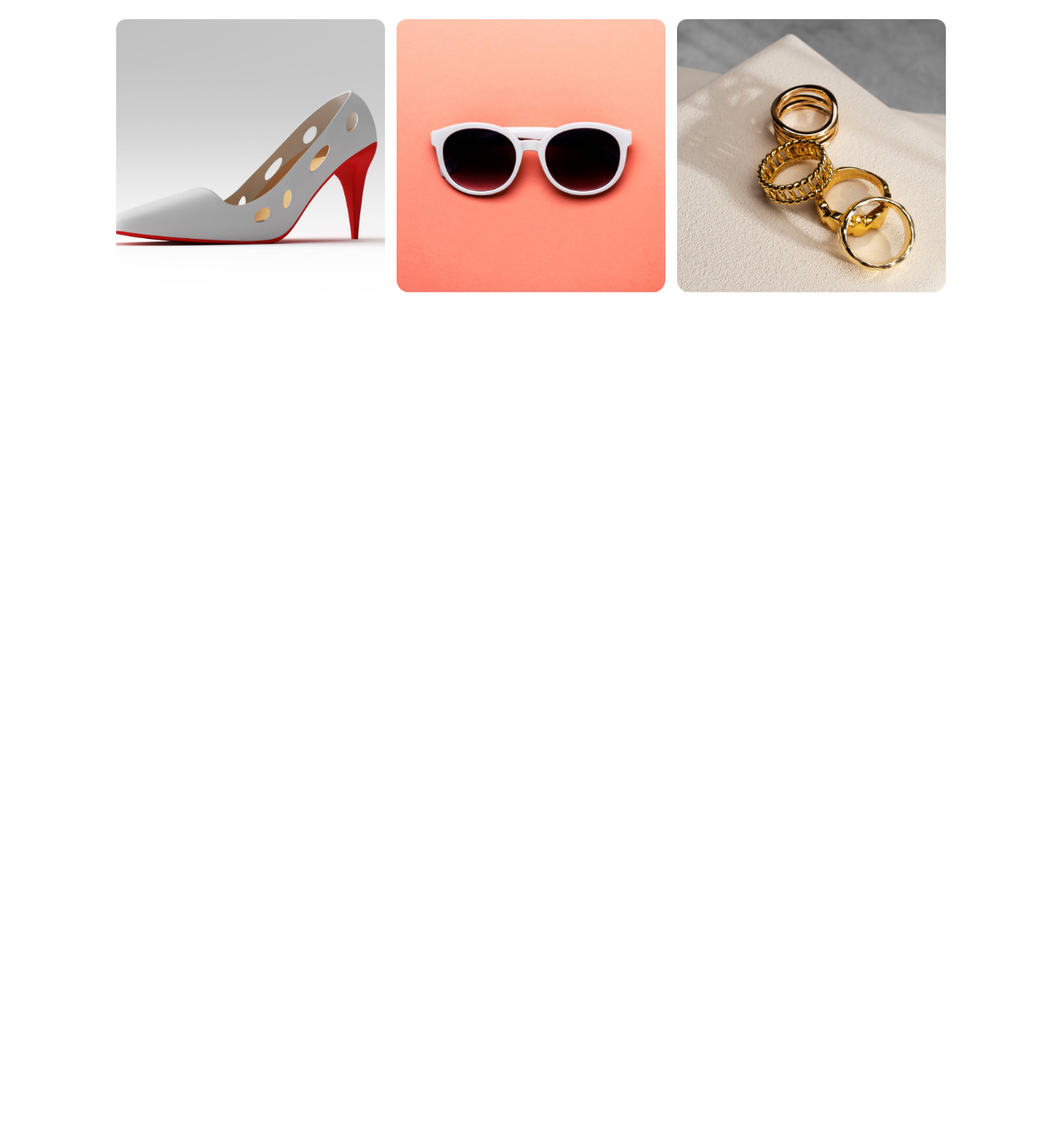
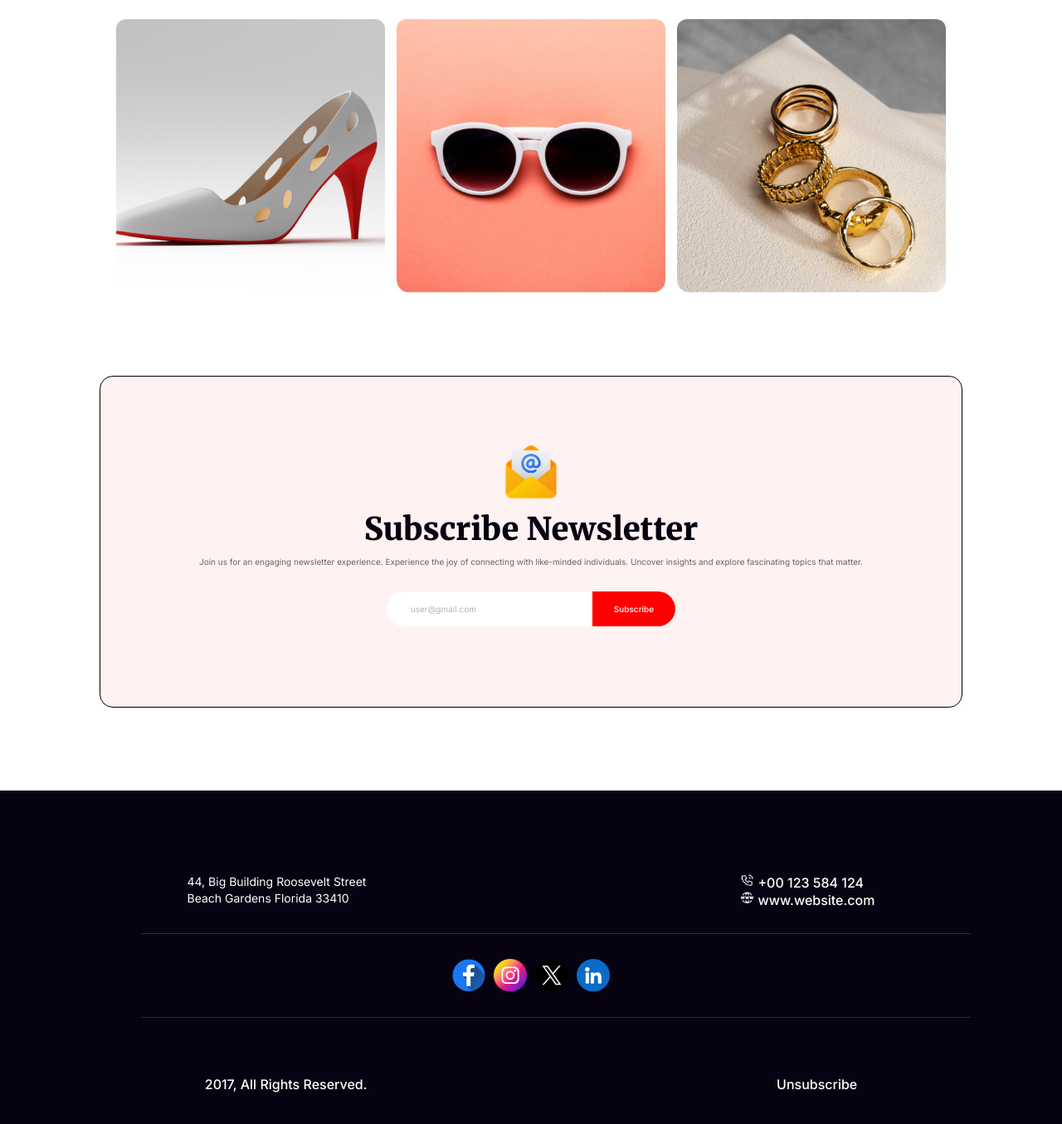
Before and after one commit to sued-coder/assignment, a plain HTML site: page index.html in a window 1280 px wide. Shown: the part 4280-5635 px from the top of the page at 83% size. Before the commit the page ends 4633 px from the top, so only its background shows below. Drawn offline with Linux system fonts and the light colour scheme.

Commit message:
final product

```diff
--- a/index.html
+++ b/index.html
@@ -164,10 +164,62 @@
             </section>
         </article>
 
+        <article class="merge-color">
+            <section class="maile">
+                <img class="mail" src="./assets/Group 61.png" alt="">
+            </section>
+            <section class="sub">
+                <p>Subscribe Newsletter</p>
+            </section>
+            <section class="sub-invi">
+                Join us for an engaging newsletter experience. Experience the joy of connecting with like-minded
+                individuals. Uncover insights and explore fascinating topics that matter.
+            </section>
+            <div class="flemail">
+                <section class="email">
+                    <span class="flesub">
+                        <section class="usmail">
+                            user@gmail.com
+                        </section>
+                        <section class="orsub">
+                            Subscribe
+                        </section>
+                    </span>
+                </section>
+            </div>
+        </article>
     </main>
     <footer>
+        <article class="foot">
+            <section class="address">
+                44, Big Building Roosevelt Street <br>
+                Beach Gardens Florida 33410
+            </section>
+            <section>
+                <section class="call">
+                    <img class="whimg" src="./assets/Call.png" alt=""> <span class="white">+00 123 584 124</span> <br>
+                    <img class="whimg" src="./assets/Website.png" alt=""> <span class="white">www.website.com</span>
+                </section>
+            </section>
+        </article>
+        <div class="line"></div>
+        <div class="icons">
+            <img class="icon" src="./assets/Facebook.png" alt="">
+            <img class="icon" src="./assets/Instagram.png" alt="">
+            <img class="icon" src="./assets/Twitter.png" alt="">
+            <img class="icon" src="./assets/Linkedin.png" alt="">
+        </div>
+        <div class="line"></div>
+        <article class="foot under ">
+            <section>
+                <span class="white">2017, All Rights Reserved.</span>
+            </section>
 
+            <section>
+                <span class="white">Unsubscribe</span>
+            </section>
 
+        </article>
 
     </footer>
 </body>
--- a/styles/styles.css
+++ b/styles/styles.css
@@ -316,14 +316,15 @@
     border-radius: 16px 0px 16px 16px;
     background: #F00;
 }
-.surp{
+
+.surp {
     height: 300px;
     margin-left: 70px;
     margin-top: -160px;
 }
 
 /* grid */
-.gif{
+.gif {
     color: #F00;
     font-family: Inter;
     font-size: 14px;
@@ -332,7 +333,7 @@
     line-height: normal;
 }
 
-.port{
+.port {
     color: #070211;
     font-family: Merriweather;
     font-size: 28px;
@@ -342,7 +343,7 @@
     text-transform: capitalize;
 }
 
-.as{
+.as {
     width: 596px;
     color: rgba(7, 2, 17, 0.60);
     font-family: Inter;
@@ -351,14 +352,14 @@
     font-weight: 400;
 }
 
-.imag{
+.imag {
     padding-top: 20px;
     width: 324px;
     height: 350px;
     border-radius: 16px;
 }
 
-.gallery{
+.gallery {
     display: flex;
     flex-wrap: wrap;
     justify-content: center;
@@ -386,3 +387,159 @@ border-radius: 16px;
 .imag:hover {
     transform: scale(1.06);
 }
+
+/* newsletter */
+
+.merge-color {
+    height: 400px;
+    margin-left: 120px;
+    margin-right: 120px;
+    border-radius: 16px;
+    background: rgba(255, 0, 0, 0.05);
+    margin-top: 100px;
+    margin-bottom: 100px;
+    border: 1px solid;
+}
+
+.mail {
+    width: 70px;
+    height: 70px;
+    margin-top: 80px;
+}
+
+.maile {
+    display: flex;
+    justify-content: center;
+    align-items: center;
+}
+
+.sub {
+    color: #070211;
+    text-align: center;
+    font-family: Merriweather;
+    font-size: 38px;
+    font-style: normal;
+    font-weight: 900;
+    line-height: normal;
+    text-transform: capitalize;
+    padding-top: 10px;
+}
+
+.sub-invi {
+    color: rgba(7, 2, 17, 0.60);
+    text-align: center;
+    font-family: Inter;
+    font-size: 10px;
+    font-style: normal;
+    font-weight: 400;
+    line-height: 32px;
+}
+
+.flemail {
+    display: flex;
+    justify-content: center;
+    align-items: center;
+}
+
+.email {
+    margin-top: 20px;
+    width: 348px;
+    height: 42px;
+    border-radius: 50px;
+    background: #FFF;
+}
+
+.orsub {
+    color: #FFF;
+    text-align: center;
+    font-family: Inter;
+    font-size: 10px;
+    font-style: normal;
+    font-weight: 500;
+    line-height: normal;
+    text-transform: capitalize;
+    border-radius: 0px 50px 50px 0px;
+    background: #F00;
+    width: 100px;
+    height: 42px;
+    display: flex;
+    justify-content: center;
+    align-items: center;
+}
+
+.flesub {
+    display: flex;
+    justify-content: flex-end;
+}
+
+.usmail {
+    color: rgba(7, 2, 17, 0.30);
+    text-align: start;
+    font-family: Inter;
+    font-size: 10px;
+    font-style: normal;
+    font-weight: 400;
+    line-height: normal;
+    padding-top: 15px;
+    padding-right: 140px;
+}
+
+/* Footer */
+footer {
+    width: 100%;
+    height: 409px;
+    background: #070211;
+}
+
+.address {
+    color: #FFF;
+    font-family: Inter;
+    font-size: 14px;
+    font-style: normal;
+    font-weight: 400;
+    line-height: 20px;
+}
+
+.white {
+    color: #FFF;
+    font-family: Inter;
+    font-size: 12 px;
+    font-style: normal;
+    font-weight: 500;
+    line-height: 20px;
+}
+
+.whimg {
+    width: 17px;
+    height: 17px;
+}
+
+.foot {
+    display: flex;
+    justify-content: space-around;
+    padding-top: 100px;
+}
+
+.line {
+    margin-top: 30px;
+    margin-left: 170px;
+    width: 1000px;
+    height: 1px;
+    background: rgba(255, 255, 255, 0.15);
+}
+
+.icon{
+    margin-top: 30px;
+    width: 40px;
+height: 40px;
+}
+
+.icons{
+    display: flex;
+    justify-content: center;
+    gap: 10px;
+}
+
+.under{
+    margin-top: -30px;
+}
```
Lines whose indentation alone changed are shown as unchanged.
